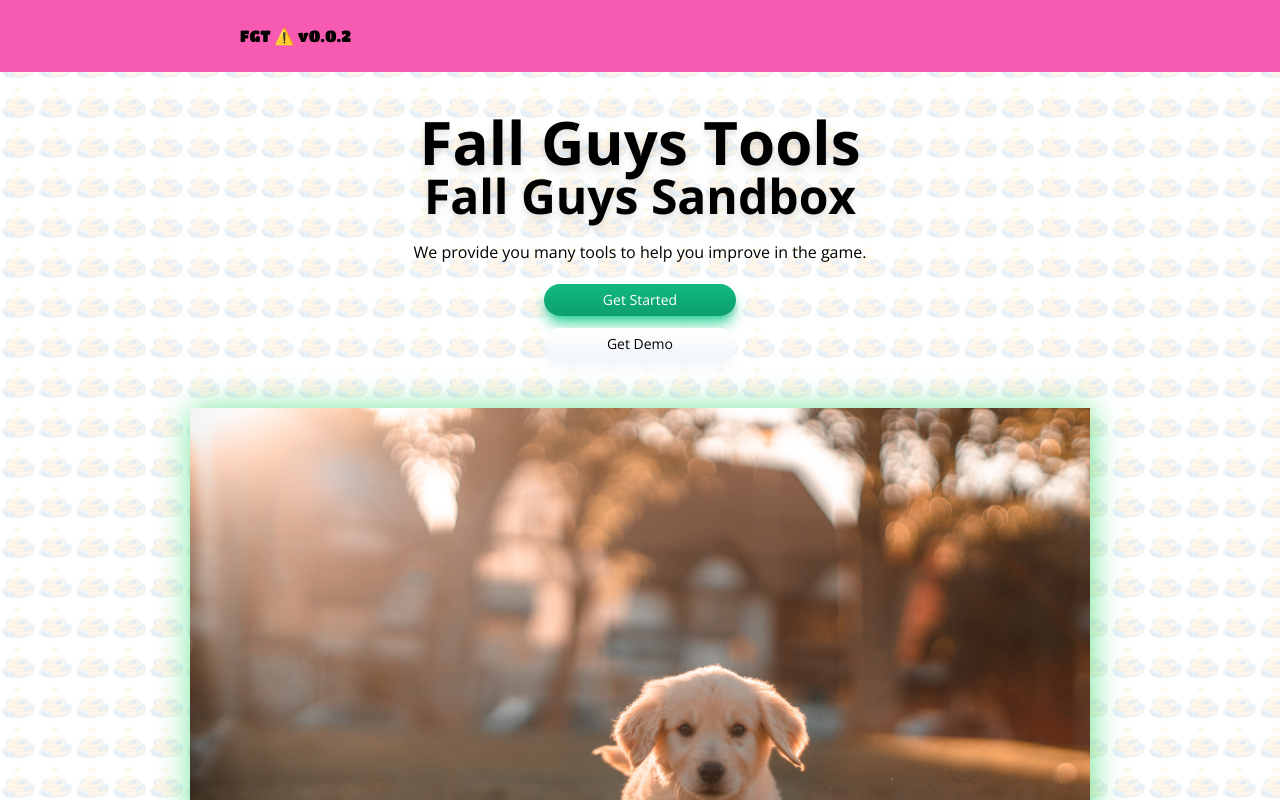
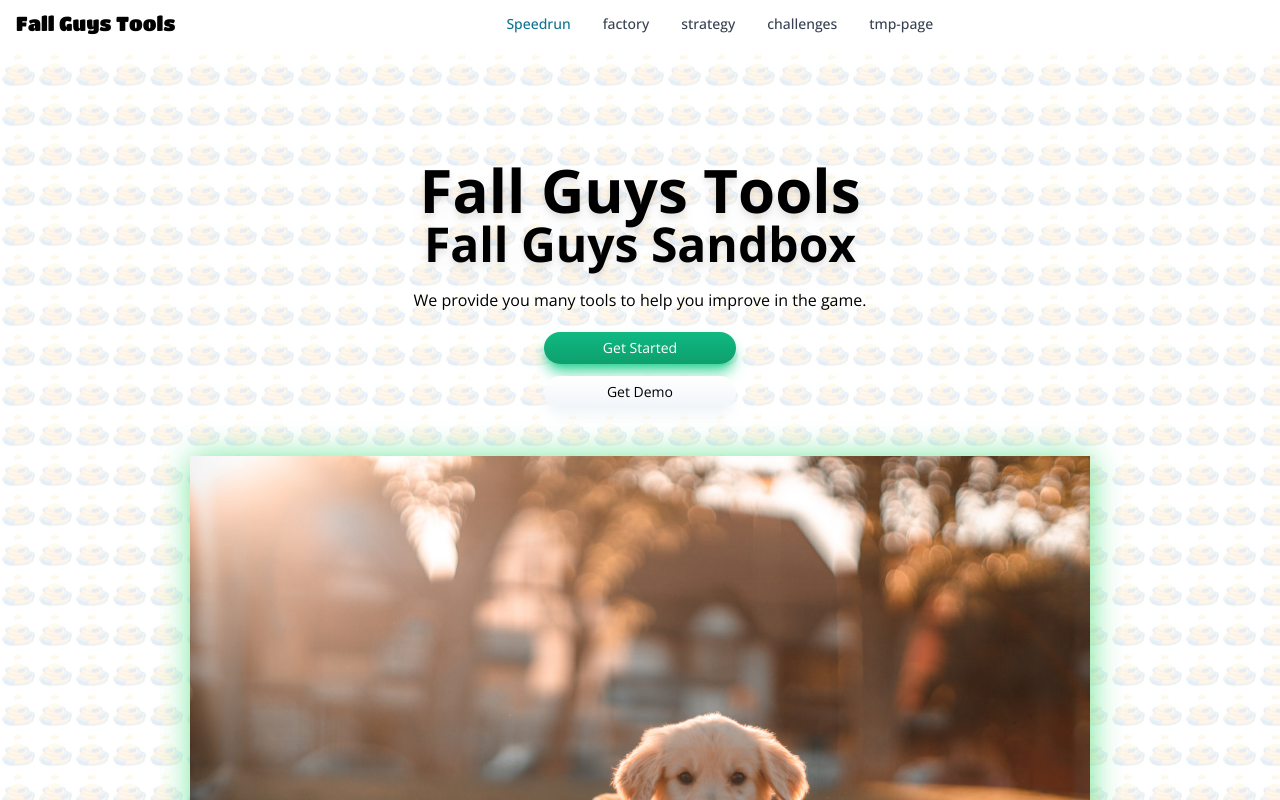
Before and after one commit to Antoine2a/fallguys-tools, a React (Vite) app: page / in a window 1280 px wide. Shown: the top 800 px of the page. Built offline with nearby package versions, Linux system fonts and the light colour scheme.

Commit message:
feat: update navbar

```diff
--- a/src/App.tsx
+++ b/src/App.tsx
@@ -17,9 +17,7 @@
                 <Route path="/tmp-page" element={<TmpPage />} />
                 <Route path="*" element={<NotFound />} />
             </Routes>
-            <div>
-                <Footer />
-            </div>
+            <Footer />
         </div>
     );
 }
--- a/src/components/Navbar.tsx
+++ b/src/components/Navbar.tsx
@@ -1,81 +1,39 @@
-import React, { useEffect, useState } from 'react';
+import React from 'react';
 import { NavLink } from 'react-router-dom';
 
-import { version as appVersion } from '../../package.json';
-import { StyleUtils } from '../utils';
-
-const classes: StyleUtils.TcssClasses = {
-    navDefault: 'flex items-center justify-center fixed top-08 lg:top-0 left-0 right-0 transition-all duration-300 bg-fg-pink h-[9vh] z-[100]',
-    navSticky: 'bg-white/80 bg-clip-padding backdrop-filter backdrop-blur-sm bg-opacity-50 flex items-center fixed top-0 left-0 right-0 opacity-100  shadow-sm shadow-slate-100',
-    navContainer: ' w-[85vw] xl:w-[95vw] m-auto',
-};
+import { Navbar as FlowNavbar, Dropdown, Avatar } from 'flowbite-react';
 
 function Navbar() {
-    const [navState, setNavState] = useState(false);
-
-    const [expanded, setExpanded] = useState(false);
-
-    const toggleExpanded = () => {
-        setExpanded(!expanded);
-    };
-
-    const onNavScroll = () => {
-        if (window.scrollY > 180) {
-            setNavState(true);
-        } else {
-            setNavState(false);
-        }
-    };
-
-    useEffect(() => {
-        window.addEventListener('scroll', onNavScroll);
-
-        return () => {
-            window.removeEventListener('scroll', onNavScroll);
-        };
-    }, []);
-
     return (
-        <header className={`${classes.navDefault} ${navState && classes.navSticky}`}>
-            <nav className={StyleUtils.classNames('flex items-center justify-between', classes.navContainer)}>
-                <NavLink to="/" className="flex items-center">
-                    <h1 className="font-fallGuys md:invisible">Fall Guys Tools ⚠️ v{appVersion}</h1>
-                    <h1 className="font-fallGuys invisible md:visible">FGT ⚠️ v{appVersion}</h1>
-                </NavLink>
-                <ul className="flex items-center gap-7 md:invisible">
-                    <li>
-                        <NavLink to="/speedrun" className="text-lg text-slate-900">
-                            Speedrun
-                        </NavLink>
-                    </li>
-                    <li>
-                        <NavLink to="/factory" className="text-lg text-slate-900">
-                            Factory
-                        </NavLink>
-                    </li>
-                    <li>
-                        <NavLink to="/strategy" className="text-lg text-slate-900">
-                            Strategy
-                        </NavLink>
-                    </li>
-                    <li>
-                        <NavLink to="/tournaments" className="text-lg text-slate-900">
-                            Tournaments
-                        </NavLink>
-                    </li>
-                    <li>
-                        <NavLink to="/challenges" className="text-lg text-slate-900">
-                            Challenges
-                        </NavLink>
-                    </li>
-                    <li>
-                        <NavLink to="/tmp-page" className="text-lg text-slate-900">
-                            TmpTab
-                        </NavLink>
-                    </li>
-                </ul>
-            </nav>
-        </header>
+        <FlowNavbar fluid rounded>
+            <FlowNavbar.Brand href="/">
+                <span className="self-center whitespace-nowrap text-xl dark:text-white font-fallGuys hidden md:inline">Fall Guys Tools</span>
+                <span className="self-center whitespace-nowrap text-xl dark:text-white font-fallGuys md:hidden">FGT</span>
+            </FlowNavbar.Brand>
+            <div className="flex md:order-2">
+                {/* <Dropdown arrowIcon={false} inline label={<Avatar alt="User settings" img="https://flowbite.com/docs/images/people/profile-picture-5.jpg" rounded />}>
+                    <Dropdown.Header>
+                        <span className="block text-sm">Bonnie Green</span>
+                        <span className="block truncate text-sm font-medium">name@flowbite.com</span>
+                    </Dropdown.Header>
+                    <Dropdown.Item>Dashboard</Dropdown.Item>
+                    <Dropdown.Item>Settings</Dropdown.Item>
+                    <Dropdown.Item>Earnings</Dropdown.Item>
+                    <Dropdown.Divider />
+                    <Dropdown.Item>Sign out</Dropdown.Item>
+                </Dropdown> */}
+                <FlowNavbar.Toggle />
+            </div>
+            <FlowNavbar.Collapse>
+                <FlowNavbar.Link href="/#/speedrun" active>
+                    Speedrun
+                </FlowNavbar.Link>
+                <FlowNavbar.Link href="/#/factory">factory</FlowNavbar.Link>
+                <FlowNavbar.Link href="/#/strategy">strategy</FlowNavbar.Link>
+                <FlowNavbar.Link href="/#/challenges">challenges</FlowNavbar.Link>
+                <FlowNavbar.Link href="/#/tmp-page">tmp-page</FlowNavbar.Link>
+            </FlowNavbar.Collapse>
+        </FlowNavbar>
     );
 }
 
```
